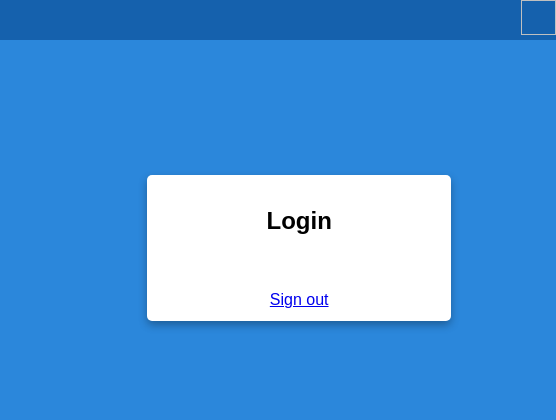
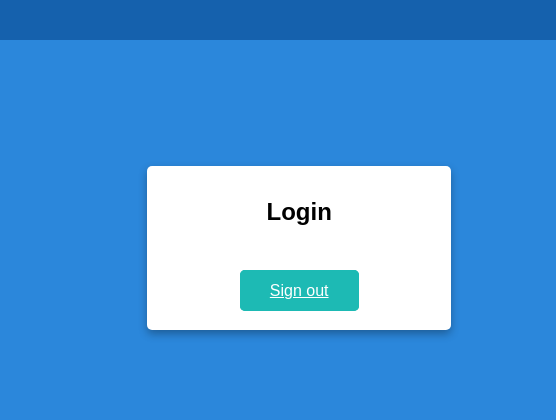
Before and after one commit to skraz0/Ramsey-Tutoring-LLC, a website: page public/index.html in a window 1280 px wide. Shown: the full height of the page, 724-1280 px from the left. Drawn offline with nearby package versions, Linux system fonts and the light colour scheme.

Commit message:
11/18 progress

```diff
--- a/package.json
+++ b/package.json
@@ -15,9 +15,11 @@
   "license": "ISC",
   "dependencies": {
     "assert": "^2.0.0",
+    "body-parser": "^1.19.0",
     "express": "^4.17.1",
     "google-auth-library": "^5.3.0",
     "mongodb": "^3.3.4",
+    "mongoose": "^5.7.11",
     "socket.io": "^2.2.0"
   }
 }
--- a/public/index.html
+++ b/public/index.html
@@ -22,11 +22,6 @@
         <div class="dropdown-content">
           <label><b>Email:</b> c.ramsey.tutoring@gmail.com</label>
         </div>
-      </div>
-      <div class="topnav-right">
-          <div class="data">
-            <img id="pic" class="img-circle" width="35" height="35">
-          </div>
       </div>
     </div>
 
@@ -53,7 +48,10 @@
             <br>
             <div class="g-signin2" id="signInButton" scope="profile email" data-width="220" data-height="50" data-longtitle="true" data-theme="dark" data-onsuccess="onSignIn" data-onfailure="onFailure"></div>
             <br>
-            <a href="#" onclick="signOut();" id="signOutButton" style="">Sign out</a>
+            <div class="signOut" style="">
+              <a href="#" onclick="signOut();" id="signOutButton" class="btn btn-color">Sign out</a>
+              <br><br>
+            </div>
           </div>
         </div>
       </td>
--- a/public/login.js
+++ b/public/login.js
@@ -1,7 +1,7 @@
 function onSignIn(googleUser) {
   var profile = googleUser.getBasicProfile();
   console.log('ID: ' + profile.getId()); // Do not send to your backend! Use an ID token instead.
-  console.log('Name: ' + profile.getName());
+  console.log('Name: ' + profile.getGivenName());
   console.log('Email: ' + profile.getEmail());
 };
 
```
Also changed, not shown: 1 other file.
